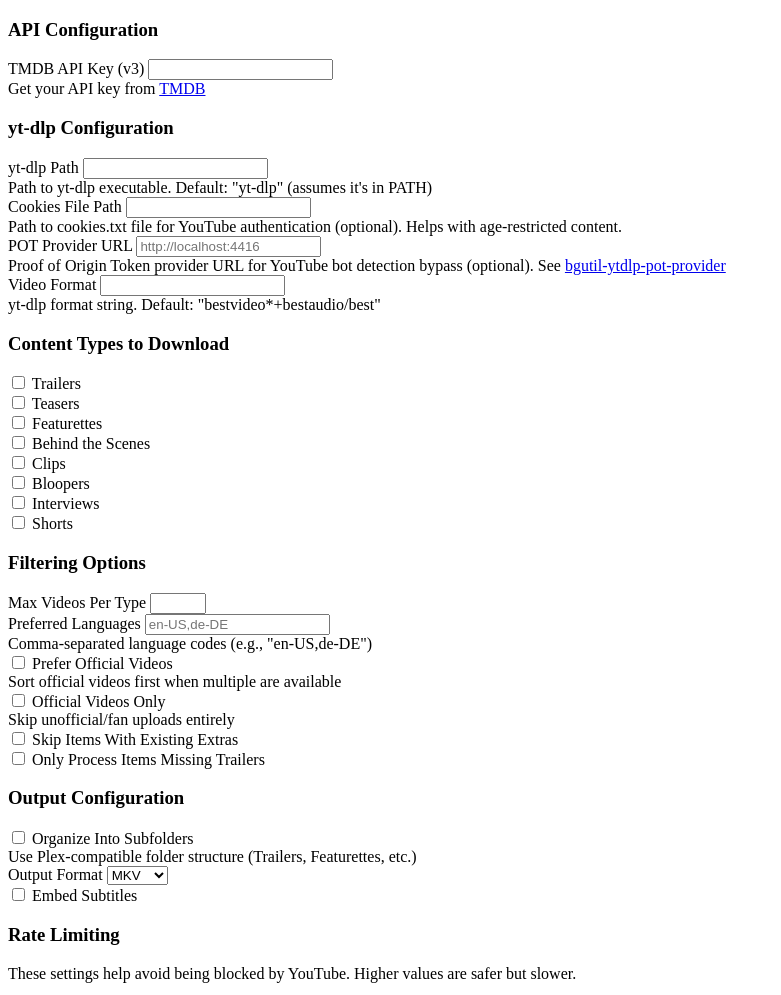
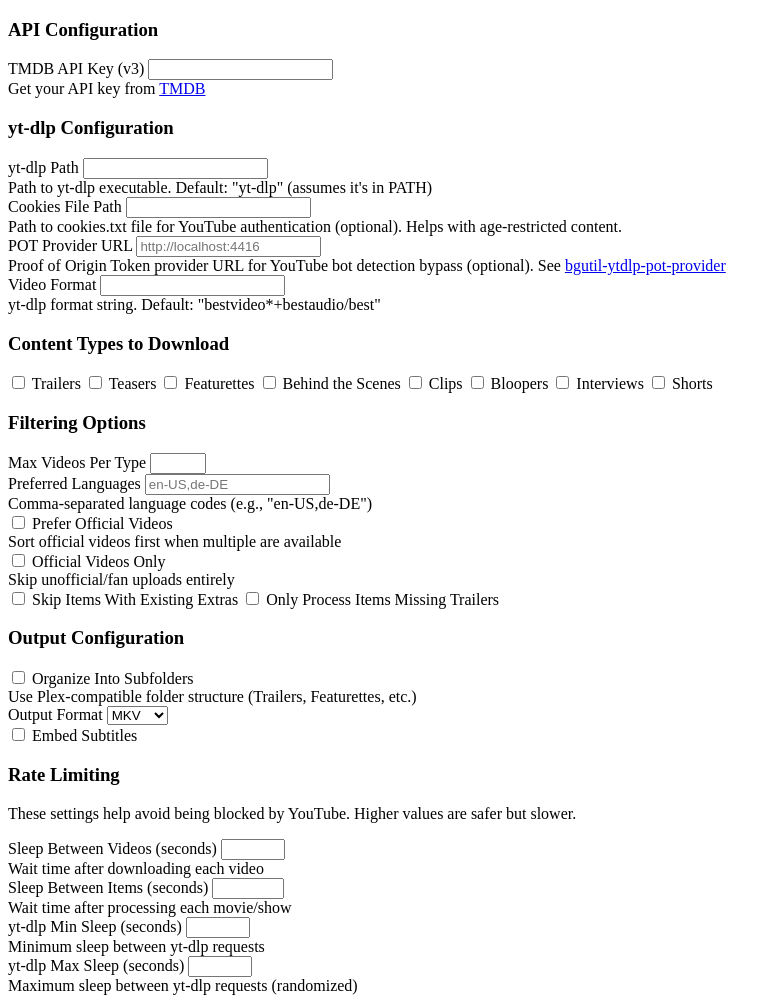
Before and after one commit to theimmortal68/Jellyfin-Plugin-ExtrasDownloader, a plain HTML site: page Jellyfin.Plugin.ExtrasDownloader/Configuration/configPage.html in a window 1280 px wide. Shown: the top 995 px of the page, without its empty margins (0-781 px from the left). Drawn offline with Linux system fonts and the light colour scheme.

Commit message:
fix: Correct checkbox pattern in config page
- Use is="emby-checkbox" attribute instead of class="emby-checkbox"
- Use <label class="checkboxContainer"> instead of nested div/label
- Matches official Jellyfin plugin pattern (TVDb)

Co-Authored-By: Claude Opus 4.5 <noreply@anthropic.com>

```diff
--- a/Jellyfin.Plugin.ExtrasDownloader/Configuration/configPage.html
+++ b/Jellyfin.Plugin.ExtrasDownloader/Configuration/configPage.html
@@ -61,61 +61,45 @@
                         <!-- Content Types -->
                         <h3>Content Types to Download</h3>
 
-                        <div class="checkboxContainer">
-                            <label class="emby-checkbox-label">
-                                <input type="checkbox" id="DownloadTrailers" name="DownloadTrailers" class="emby-checkbox" />
+                        <label class="checkboxContainer">
+                            <input is="emby-checkbox" type="checkbox" id="DownloadTrailers" />
                             <span>Trailers</span>
                         </label>
-                        </div>
 
-                        <div class="checkboxContainer">
-                            <label class="emby-checkbox-label">
-                                <input type="checkbox" id="DownloadTeasers" name="DownloadTeasers" class="emby-checkbox" />
+                        <label class="checkboxContainer">
+                            <input is="emby-checkbox" type="checkbox" id="DownloadTeasers" />
                             <span>Teasers</span>
                         </label>
-                        </div>
 
-                        <div class="checkboxContainer">
-                            <label class="emby-checkbox-label">
-                                <input type="checkbox" id="DownloadFeaturettes" name="DownloadFeaturettes" class="emby-checkbox" />
+                        <label class="checkboxContainer">
+                            <input is="emby-checkbox" type="checkbox" id="DownloadFeaturettes" />
                             <span>Featurettes</span>
                         </label>
-                        </div>
 
-                        <div class="checkboxContainer">
-                            <label class="emby-checkbox-label">
-                                <input type="checkbox" id="DownloadBehindTheScenes" name="DownloadBehindTheScenes" class="emby-checkbox" />
+                        <label class="checkboxContainer">
+                            <input is="emby-checkbox" type="checkbox" id="DownloadBehindTheScenes" />
                             <span>Behind the Scenes</span>
                         </label>
-                        </div>
 
-                        <div class="checkboxContainer">
-                            <label class="emby-checkbox-label">
-                                <input type="checkbox" id="DownloadClips" name="DownloadClips" class="emby-checkbox" />
+                        <label class="checkboxContainer">
+                            <input is="emby-checkbox" type="checkbox" id="DownloadClips" />
                             <span>Clips</span>
                         </label>
-                        </div>
 
-                        <div class="checkboxContainer">
-                            <label class="emby-checkbox-label">
-                                <input type="checkbox" id="DownloadBloopers" name="DownloadBloopers" class="emby-checkbox" />
+                        <label class="checkboxContainer">
+                            <input is="emby-checkbox" type="checkbox" id="DownloadBloopers" />
                             <span>Bloopers</span>
                         </label>
-                        </div>
 
-                        <div class="checkboxContainer">
-                            <label class="emby-checkbox-label">
-                                <input type="checkbox" id="DownloadInterviews" name="DownloadInterviews" class="emby-checkbox" />
+                        <label class="checkboxContainer">
+                            <input is="emby-checkbox" type="checkbox" id="DownloadInterviews" />
                             <span>Interviews</span>
                         </label>
-                        </div>
 
-                        <div class="checkboxContainer">
-                            <label class="emby-checkbox-label">
-                                <input type="checkbox" id="DownloadShorts" name="DownloadShorts" class="emby-checkbox" />
+                        <label class="checkboxContainer">
+                            <input is="emby-checkbox" type="checkbox" id="DownloadShorts" />
                             <span>Shorts</span>
                         </label>
-                        </div>
 
                         <!-- Filtering Options -->
                         <h3>Filtering Options</h3>
@@ -131,46 +115,36 @@
                             <div class="fieldDescription">Comma-separated language codes (e.g., "en-US,de-DE")</div>
                         </div>
 
-                        <div class="checkboxContainer">
-                            <label class="emby-checkbox-label">
-                                <input type="checkbox" id="PreferOfficialVideos" name="PreferOfficialVideos" class="emby-checkbox" />
+                        <label class="checkboxContainer">
+                            <input is="emby-checkbox" type="checkbox" id="PreferOfficialVideos" />
                             <span>Prefer Official Videos</span>
                         </label>
                         <div class="fieldDescription">Sort official videos first when multiple are available</div>
-                        </div>
 
-                        <div class="checkboxContainer">
-                            <label class="emby-checkbox-label">
-                                <input type="checkbox" id="OfficialVideosOnly" name="OfficialVideosOnly" class="emby-checkbox" />
+                        <label class="checkboxContainer">
+                            <input is="emby-checkbox" type="checkbox" id="OfficialVideosOnly" />
                             <span>Official Videos Only</span>
                         </label>
                         <div class="fieldDescription">Skip unofficial/fan uploads entirely</div>
-                        </div>
 
-                        <div class="checkboxContainer">
-                            <label class="emby-checkbox-label">
-                                <input type="checkbox" id="SkipExistingExtras" name="SkipExistingExtras" class="emby-checkbox" />
+                        <label class="checkboxContainer">
+                            <input is="emby-checkbox" type="checkbox" id="SkipExistingExtras" />
                             <span>Skip Items With Existing Extras</span>
                         </label>
-                        </div>
 
-                        <div class="checkboxContainer">
-                            <label class="emby-checkbox-label">
-                                <input type="checkbox" id="OnlyMissingTrailers" name="OnlyMissingTrailers" class="emby-checkbox" />
+                        <label class="checkboxContainer">
+                            <input is="emby-checkbox" type="checkbox" id="OnlyMissingTrailers" />
                             <span>Only Process Items Missing Trailers</span>
                         </label>
-                        </div>
 
                         <!-- Output Configuration -->
                         <h3>Output Configuration</h3>
 
-                        <div class="checkboxContainer">
-                            <label class="emby-checkbox-label">
-                                <input type="checkbox" id="OrganizeIntoFolders" name="OrganizeIntoFolders" class="emby-checkbox" />
+                        <label class="checkboxContainer">
+                            <input is="emby-checkbox" type="checkbox" id="OrganizeIntoFolders" />
                             <span>Organize Into Subfolders</span>
                         </label>
                         <div class="fieldDescription">Use Plex-compatible folder structure (Trailers, Featurettes, etc.)</div>
-                        </div>
 
                         <div class="inputContainer">
                             <label class="inputLabel inputLabelUnfocused" for="OutputFormat">Output Format</label>
@@ -181,12 +155,10 @@
                             </select>
                         </div>
 
-                        <div class="checkboxContainer">
-                            <label class="emby-checkbox-label">
-                                <input type="checkbox" id="EmbedSubtitles" name="EmbedSubtitles" class="emby-checkbox" />
+                        <label class="checkboxContainer">
+                            <input is="emby-checkbox" type="checkbox" id="EmbedSubtitles" />
                             <span>Embed Subtitles</span>
                         </label>
-                        </div>
 
                         <!-- Rate Limiting -->
                         <h3>Rate Limiting</h3>
```
Lines whose indentation alone changed are shown as unchanged.
